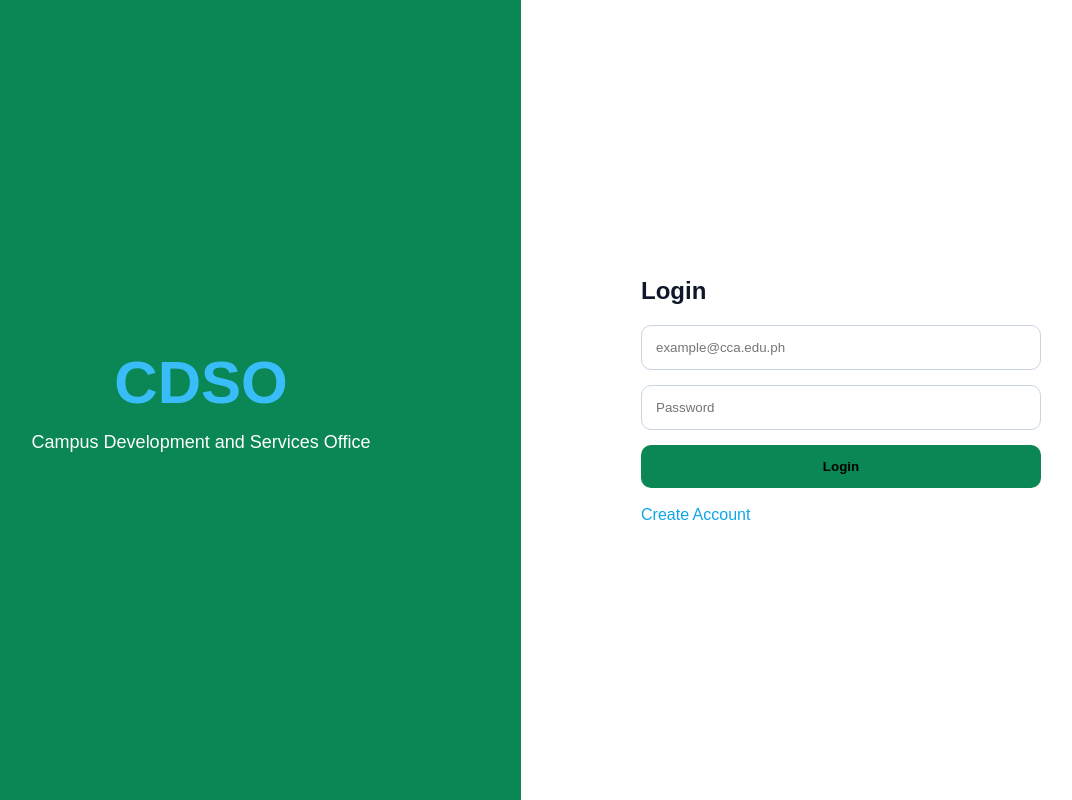
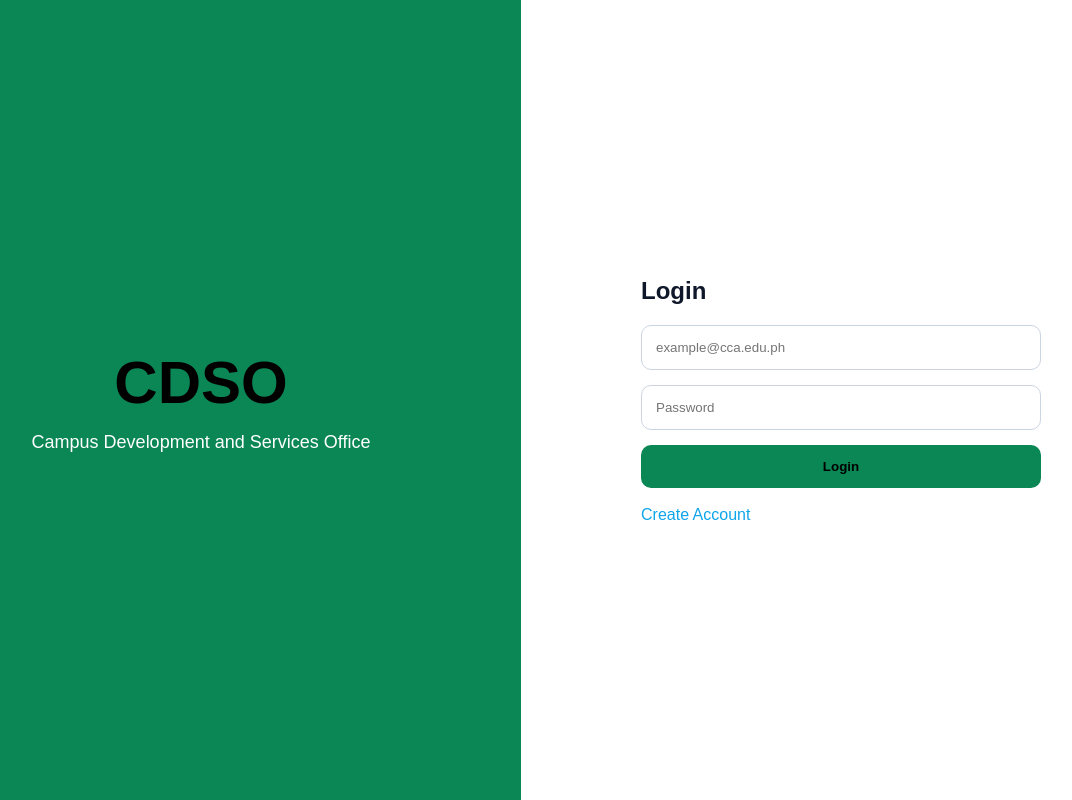
Before and after one commit to cmortencio23-0328/cdso-system, a website: page public/login.html in a window 1280 px wide. Shown: the whole page, without its empty margins (119-1191 px from the left). Drawn offline with Linux system fonts and the light colour scheme.

Commit message:
updated style css

```diff
--- a/public/style.css
+++ b/public/style.css
@@ -198,7 +198,7 @@ textarea.form-control {
 .left h1 {
     font-size: 60px;
     margin-bottom: 15px;
-    color: #38bdf8;
+    color: #000000;
 }
 
 .left p {
```
